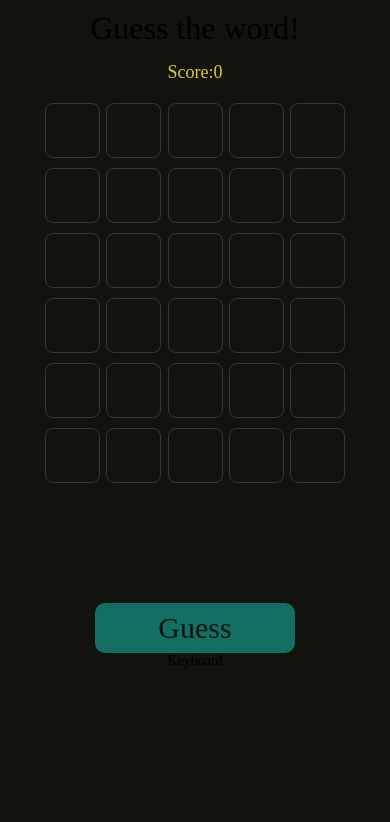
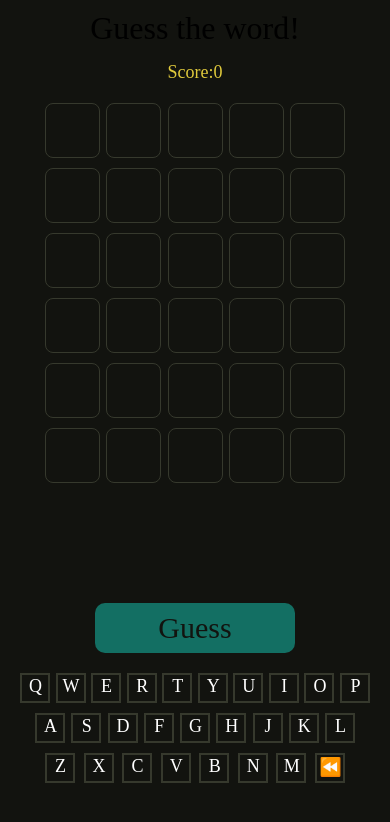
Before and after one commit to gacneves/word-guesser, a React Native app: screen /Game in a window 390 px wide. Shown: the top 822 px of the page. Built offline with nearby package versions, Linux system fonts and the light colour scheme.

Commit message:
Added Keyboard component

```diff
--- /dev/null
+++ b/src/components/keyboard.tsx
@@ -0,0 +1,83 @@
+import React from 'react';
+import { Text, View, TouchableOpacity, StyleSheet } from 'react-native';
+import { useDispatch } from 'react-redux';
+import globalStyles from '../styles';
+import theme from '../theme';
+
+const firstRow = ['Q', 'W', 'E', 'R', 'T', 'Y', 'U', 'I', 'O', 'P'];
+const secondRow = ['A', 'S', 'D', 'F', 'G', 'H', 'J', 'K', 'L'];
+const thirdRow = ['Z', 'X', 'C', 'V', 'B', 'N', 'M'];
+
+const Keyboard = () => {
+  const dispatch = useDispatch();
+
+  return (
+    <View style={styles.container}>
+      <View style={styles.firstRow}>
+        {firstRow.map((letter, index) => (
+          <TouchableOpacity key={index} style={styles.key} onPress={() => dispatch({ type: 'ADD_LETTER', letter })}>
+            <Text style={[globalStyles.text, styles.letter]}>{letter}</Text>
+          </TouchableOpacity>
+        ))}
+      </View>
+      <View style={styles.secondRow}>
+        {secondRow.map((letter, index) => (
+          <TouchableOpacity key={index} style={styles.key} onPress={() => dispatch({ type: 'ADD_LETTER', letter })}>
+            <Text style={[globalStyles.text, styles.letter]}>{letter}</Text>
+          </TouchableOpacity>
+        ))}
+      </View>
+      <View style={styles.thirdRow}>
+        {thirdRow.map((letter, index) => (
+          <TouchableOpacity key={index} style={styles.key} onPress={() => dispatch({ type: 'ADD_LETTER', letter })}>
+            <Text style={[globalStyles.text, styles.letter]}>{letter}</Text>
+          </TouchableOpacity>
+        ))}
+        <TouchableOpacity style={styles.key} onPress={() => dispatch({ type: 'REMOVE_LETTER' })}>
+          <Text style={[globalStyles.text, styles.letter]}>⏪</Text>
+        </TouchableOpacity>
+      </View>
+    </View>
+  );
+};
+
+const styles = StyleSheet.create({
+  container: {
+    flex: 1,
+    alignItems: 'center',
+  },
+  key: {
+    justifyContent: 'center',
+    alignItems: 'center',
+    width: 30,
+    height: 30,
+    borderWidth: 2,
+    borderColor: theme.colors.backgroundSecondary,
+  },
+  letter: {
+    fontSize: 18,
+    color: 'white',
+    // Fix the text centering due to the letter font
+    marginTop: -2,
+    marginLeft: 1
+  },
+  firstRow: {
+    width: 350,
+    flexDirection: 'row',
+    justifyContent: 'space-between',
+  },
+  secondRow: {
+    marginTop: 10,
+    width: 320,
+    flexDirection: 'row',
+    justifyContent: 'space-between',
+  },
+  thirdRow: {
+    marginTop: 10,
+    width: 300,
+    flexDirection: 'row',
+    justifyContent: 'space-between',
+  }
+});
+
+export default Keyboard;
--- a/src/screens/Game/index.tsx
+++ b/src/screens/Game/index.tsx
@@ -3,6 +3,7 @@ import { Text, View, StyleSheet } from 'react-native';
 import { useSelector } from 'react-redux';
 import { gameState } from '../../store';
 import Button from '../../components/button';
+import Keyboard from '../../components/keyboard';
 import WordGuess from '../../components/word-guess';
 import globalStyles from '../../styles';
 import theme from '../../theme';
@@ -30,7 +31,9 @@ const Game = () => {
           titleSize={30}
           onPress={() => console.log('Guess')}
         />
-        <Text style={globalStyles.text}>Keyboard</Text>
+        <View style={styles.keyboard}>
+          <Keyboard />
+        </View>
       </View>
     </View>
   );
@@ -57,6 +60,9 @@ const styles = StyleSheet.create({
   },
   guesses: {
     marginTop: 10,
+  },
+  keyboard: {
+    marginTop: 20
   }
 });
 
```
